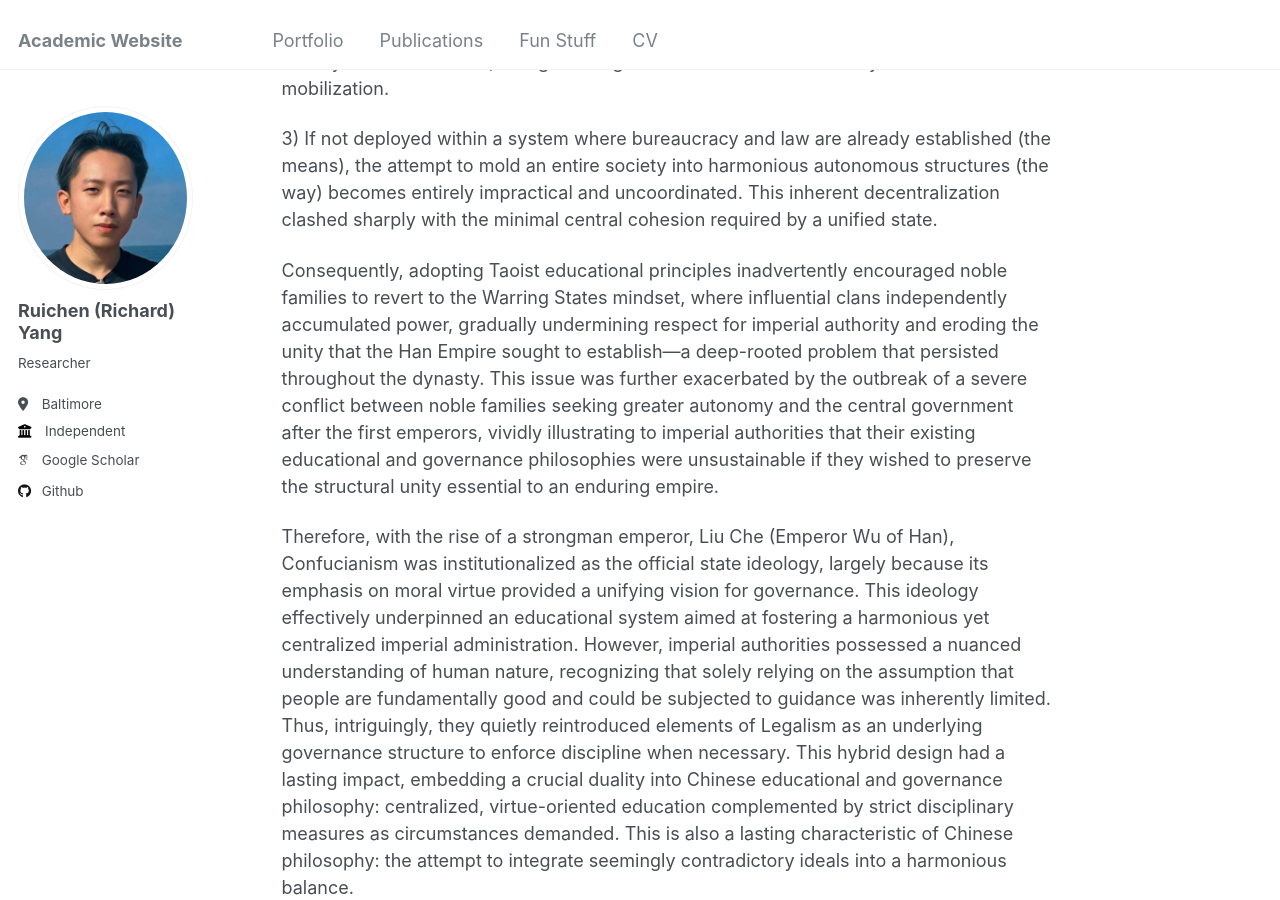
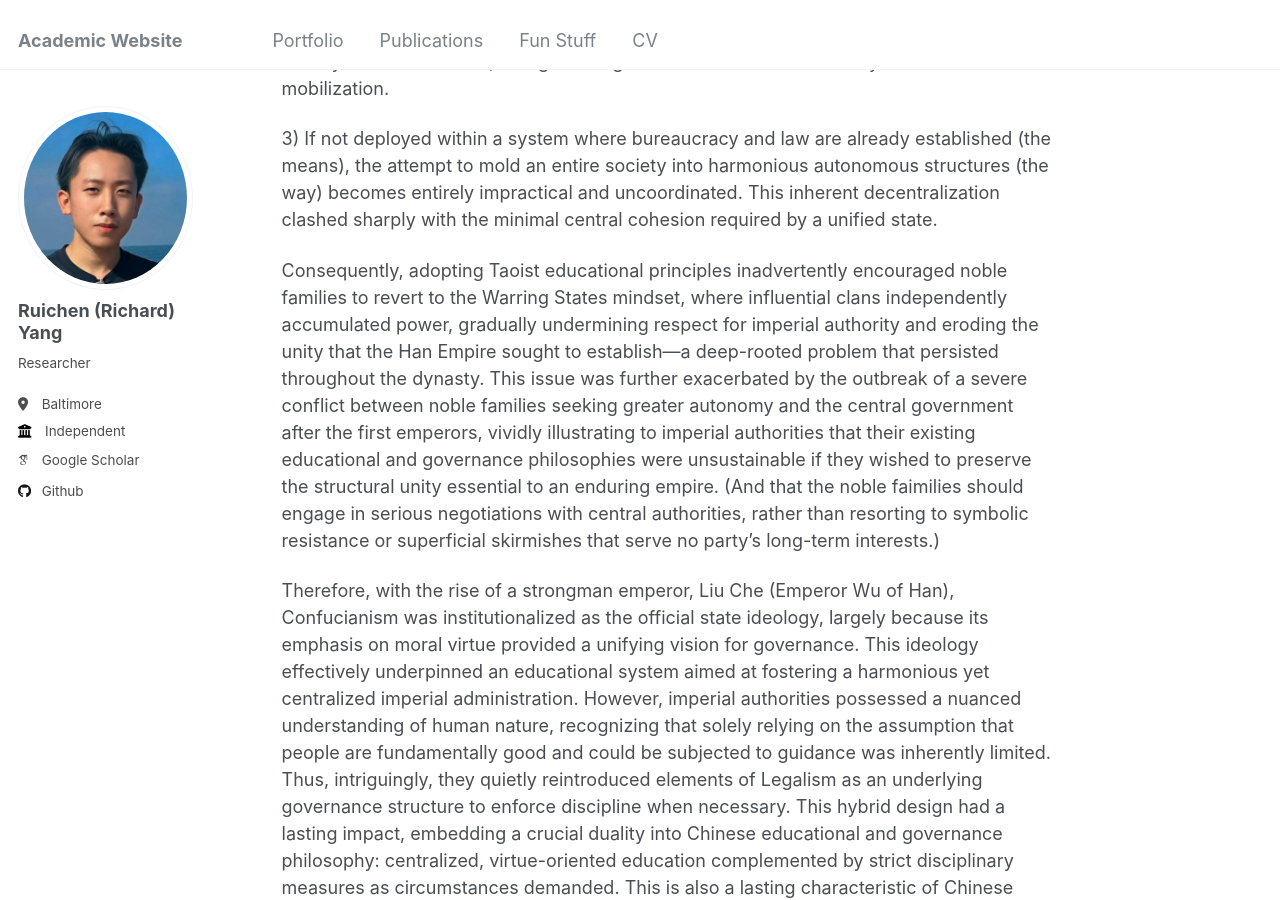
Before and after one commit to Richardy11/Richardy11.github.io, a Jekyll site: the page built from _teaching/China_education_AI.md, in a window 1280 px wide and 900 px high, scrolled down 4520 px. Built offline with Jekyll 4.4.1, drawn with Linux system fonts in a browser that asks for light colours; some web fonts are replaced.

Commit message:
small fix

```diff
--- a/_teaching/China_education_AI.md
+++ b/_teaching/China_education_AI.md
@@ -63,7 +63,7 @@ The early Han emperors, having survived the chaos and collapse of the late Qin D
 3) If not deployed within a system where bureaucracy and law are already established (the means), the attempt to mold an entire society into harmonious autonomous structures (the way) becomes entirely impractical and uncoordinated.
 This inherent decentralization clashed sharply with the minimal central cohesion required by a unified state.
 
-Consequently, adopting Taoist educational principles inadvertently encouraged noble families to revert to the Warring States mindset, where influential clans independently accumulated power, gradually undermining respect for imperial authority and eroding the unity that the Han Empire sought to establish—a deep-rooted problem that persisted throughout the dynasty. This issue was further exacerbated by the outbreak of a severe conflict between noble families seeking greater autonomy and the central government after the first emperors, vividly illustrating to imperial authorities that their existing educational and governance philosophies were unsustainable if they wished to preserve the structural unity essential to an enduring empire.
+Consequently, adopting Taoist educational principles inadvertently encouraged noble families to revert to the Warring States mindset, where influential clans independently accumulated power, gradually undermining respect for imperial authority and eroding the unity that the Han Empire sought to establish—a deep-rooted problem that persisted throughout the dynasty. This issue was further exacerbated by the outbreak of a severe conflict between noble families seeking greater autonomy and the central government after the first emperors, vividly illustrating to imperial authorities that their existing educational and governance philosophies were unsustainable if they wished to preserve the structural unity essential to an enduring empire. (And that the noble faimilies should engage in serious negotiations with central authorities, rather than resorting to symbolic resistance or superficial skirmishes that serve no party’s long-term interests.)
 
 Therefore, with the rise of a strongman emperor, Liu Che (Emperor Wu of Han), Confucianism was institutionalized as the official state ideology, largely because its emphasis on moral virtue provided a unifying vision for governance. This ideology effectively underpinned an educational system aimed at fostering a harmonious yet centralized imperial administration. However, imperial authorities possessed a nuanced understanding of human nature, recognizing that solely relying on the assumption that people are fundamentally good and could be subjected to guidance was inherently limited. Thus, intriguingly, they quietly reintroduced elements of Legalism as an underlying governance structure to enforce discipline when necessary. This hybrid design had a lasting impact, embedding a crucial duality into Chinese educational and governance philosophy: centralized, virtue-oriented education complemented by strict disciplinary measures as circumstances demanded. This is also a lasting characteristic of Chinese philosophy: the attempt to integrate seemingly contradictory ideals into a harmonious balance.
 
```
